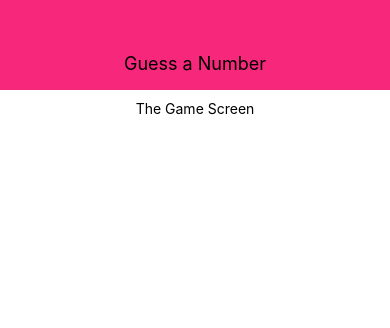
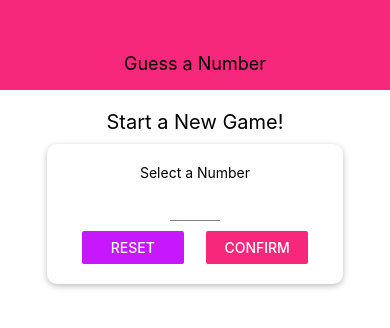
Before and after one commit to samfolo/react-native-guess-a-number, a React Native app: screen / in a window 390 px wide. Shown: the top 328 px of the page. Built offline with nearby package versions, Linux system fonts and the light colour scheme.

Commit message:
feat: create custom <Input /> with custom props and style

```diff
--- /dev/null
+++ b/components/Card/Card.js
@@ -0,0 +1,14 @@
+import React from 'react';
+import { View } from 'react-native';
+
+import styles from './Card.styles';
+
+const Card = props => {
+  return (
+    <View style={{...styles.card, ...props.style}}>
+      {props.children}
+    </View>
+  );
+}
+
+export default Card;
--- /dev/null
+++ b/components/Card/Card.styles.js
@@ -0,0 +1,16 @@
+import { StyleSheet } from 'react-native';
+
+const styles = StyleSheet.create({
+  card: {
+    shadowColor: 'black',
+    shadowOffset: { width: 0, height: 2 },
+    shadowRadius: 6,
+    shadowOpacity: 0.26,
+    elevation: 8,
+    backgroundColor: 'white',
+    padding: 20,
+    borderRadius: 10,
+  },
+});
+
+export default styles;
--- a/components/Header/Header.styles.js
+++ b/components/Header/Header.styles.js
@@ -1,11 +1,12 @@
 import { StyleSheet } from 'react-native';
+import colors from '../../constants/colors';
 
 const styles = StyleSheet.create({
   header: {
     width: '100%',
     height: 90,
     paddingTop: 36,
-    backgroundColor: '#f7287b',
+    backgroundColor: colors.primary,
     alignItems: 'center',
     justifyContent: 'center',
   },
--- /dev/null
+++ b/components/Input/Input.js
@@ -0,0 +1,10 @@
+import React from 'react';
+import { TextInput } from 'react-native';
+
+import styles from './Input.styles';
+
+const Input = props => {
+  return <TextInput {...props} style={{...styles.input, ...props.style}} />
+}
+
+export default Input;
--- /dev/null
+++ b/components/Input/Input.styles.js
@@ -0,0 +1,13 @@
+import { StyleSheet } from 'react-native';
+import colors from '../../constants/colors';
+
+const styles = StyleSheet.create({
+  input: {
+    height: 30,
+    borderBottomColor: 'grey',
+    borderBottomWidth: 1,
+    marginVertical: 10,
+  },
+});
+
+export default styles;
--- /dev/null
+++ b/constants/colors.js
@@ -0,0 +1,4 @@
+export default {
+  primary: '#f7287b',
+  accents: '#c717fc',
+}
--- a/screens/StartGameScreen/StartGameScreen.js
+++ b/screens/StartGameScreen/StartGameScreen.js
@@ -1,12 +1,34 @@
 import React from 'react';
-import { View, Text } from 'react-native';
+import { View, Text, TextInput, Button } from 'react-native';
+import styles from './StartGameScreen.styles';
+import colors from '../../constants/colors';
 
-import styles from './StartGameScreen.styles';
+import Card from '../../components/Card/Card';
+import Input from '../../components/Input/Input';
 
 const StartGameScreen = props => {
   return (
     <View style={styles.screen}>
-      <Text>The Game Screen</Text>
+      <Text style={styles.title}>Start a New Game!</Text>
+      <Card style={styles.inputContainer}>
+        <Text>Select a Number</Text>
+        <Input
+          blurOnSubmit
+          autoCapitalize="none"
+          autoCorrect={false}
+          keyboardType="number-pad"
+          maxLength={2}
+          style={styles.input}
+        />
+        <View style={styles.buttonContainer}>
+          <View style={styles.button}>
+            <Button title="Reset" onPress={() => {}} color={colors.accents} />
+          </View>
+          <View style={styles.button}>
+            <Button title="Confirm" onPress={() => {}} color={colors.primary} />
+          </View>
+        </View>
+      </Card>
     </View>
   );
 }
--- a/screens/StartGameScreen/StartGameScreen.styles.js
+++ b/screens/StartGameScreen/StartGameScreen.styles.js
@@ -6,6 +6,28 @@
     padding: 10,
     alignItems: 'center',
   },
+  title: {
+    fontSize: 20,
+    marginVertical: 10,
+  },
+  inputContainer: {
+    width: 300,
+    maxWidth: '80%',
+    alignItems: 'center',
+  },
+  buttonContainer: {
+    flexDirection: 'row',
+    width: '100%',
+    justifyContent: 'space-between',
+    paddingHorizontal: 15,
+  },
+  button: {
+    width: '45%',
+  },
+  input: {
+    width: 50,
+    textAlign: 'center',
+  },
 });
 
 export default styles;
```
